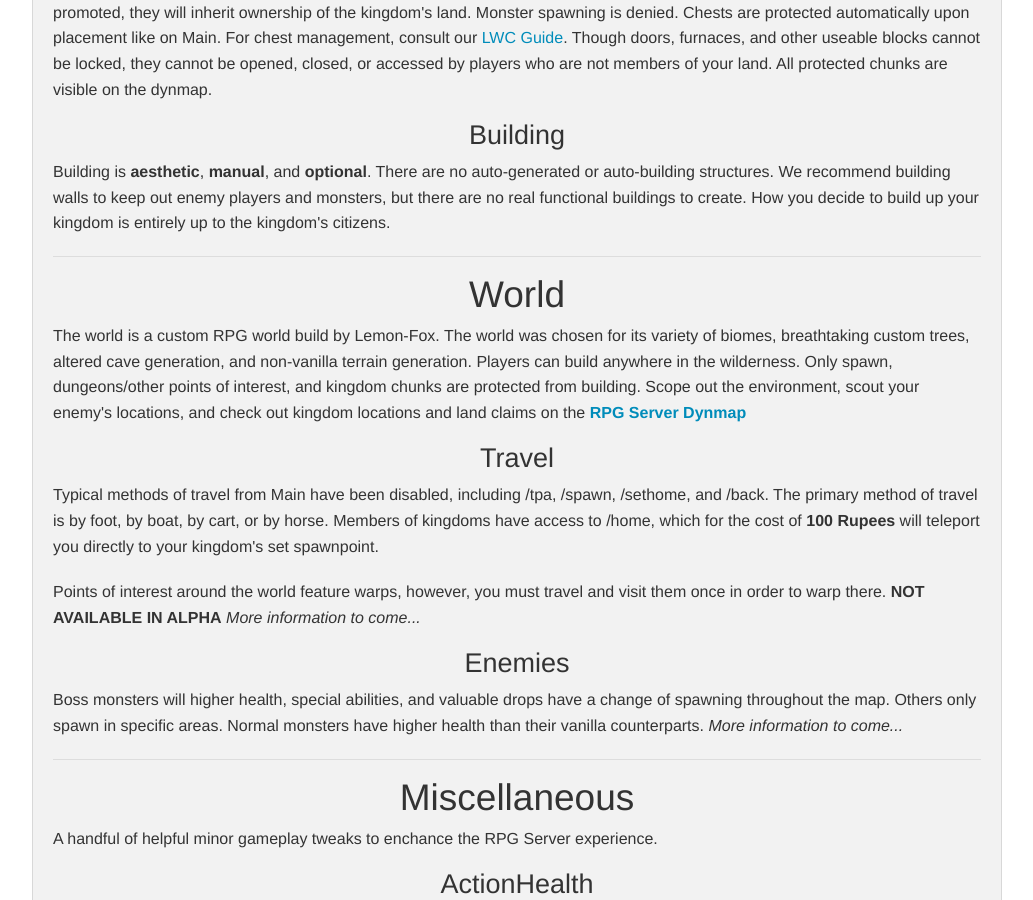
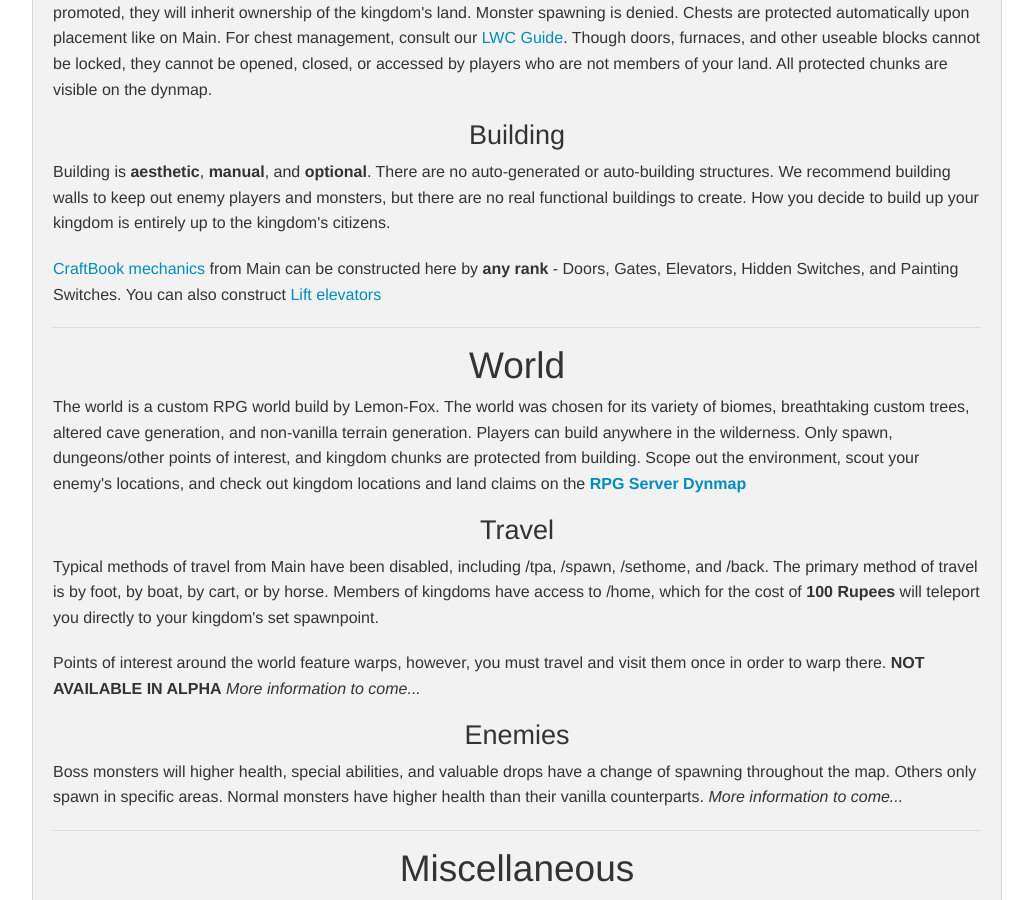
Before and after one commit to damnation-eu/website-beta, a Jekyll site: the page built from rpg-gameplay.md, in a window 1280 px wide and 900 px high, scrolled down 4444 px. Shown: the whole window, without its empty margins (123-1156 px from the left). Built offline with Jekyll 4.4.1, drawn with Linux system fonts in a browser that asks for light colours; nearby versions of some CDN libraries; library files that are not in the unit come from our copies.

Commit message:
Update rpg-gameplay.md

```diff
--- a/rpg-gameplay.md
+++ b/rpg-gameplay.md
@@ -222,6 +222,7 @@
 </div>
 <p>Building is <b>aesthetic</b>, <b>manual</b>, and <b>optional</b>. There are no auto-generated or auto-building structures. We recommend building walls to keep out enemy players and monsters, but there are no real functional buildings to create. How you decide to build up your kingdom is entirely up to the kingdom's citizens.</p>
 
+<p><a href="http://wiki.sk89q.com/wiki/CraftBook/Usage">CraftBook mechanics</a> from Main can be constructed here by <b>any rank</b> - Doors, Gates, Elevators, Hidden Switches, and Painting Switches. You can also construct <a href="http://dev.bukkit.org/bukkit-plugins/lift/">Lift elevators</a></p>
 <hr>
 <a name="world"></a>
 <div style="text-align: center;" markdown="1">
```
